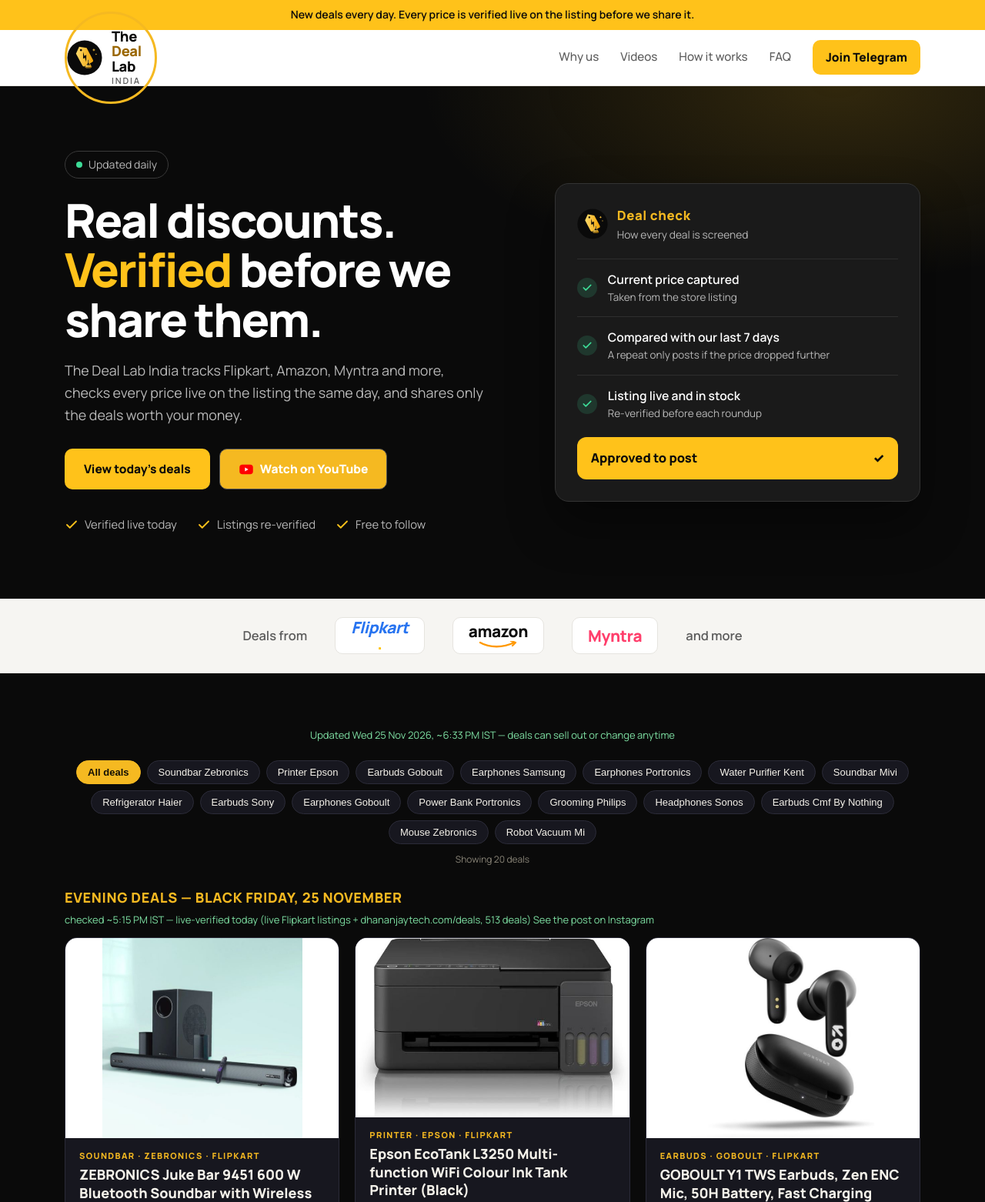
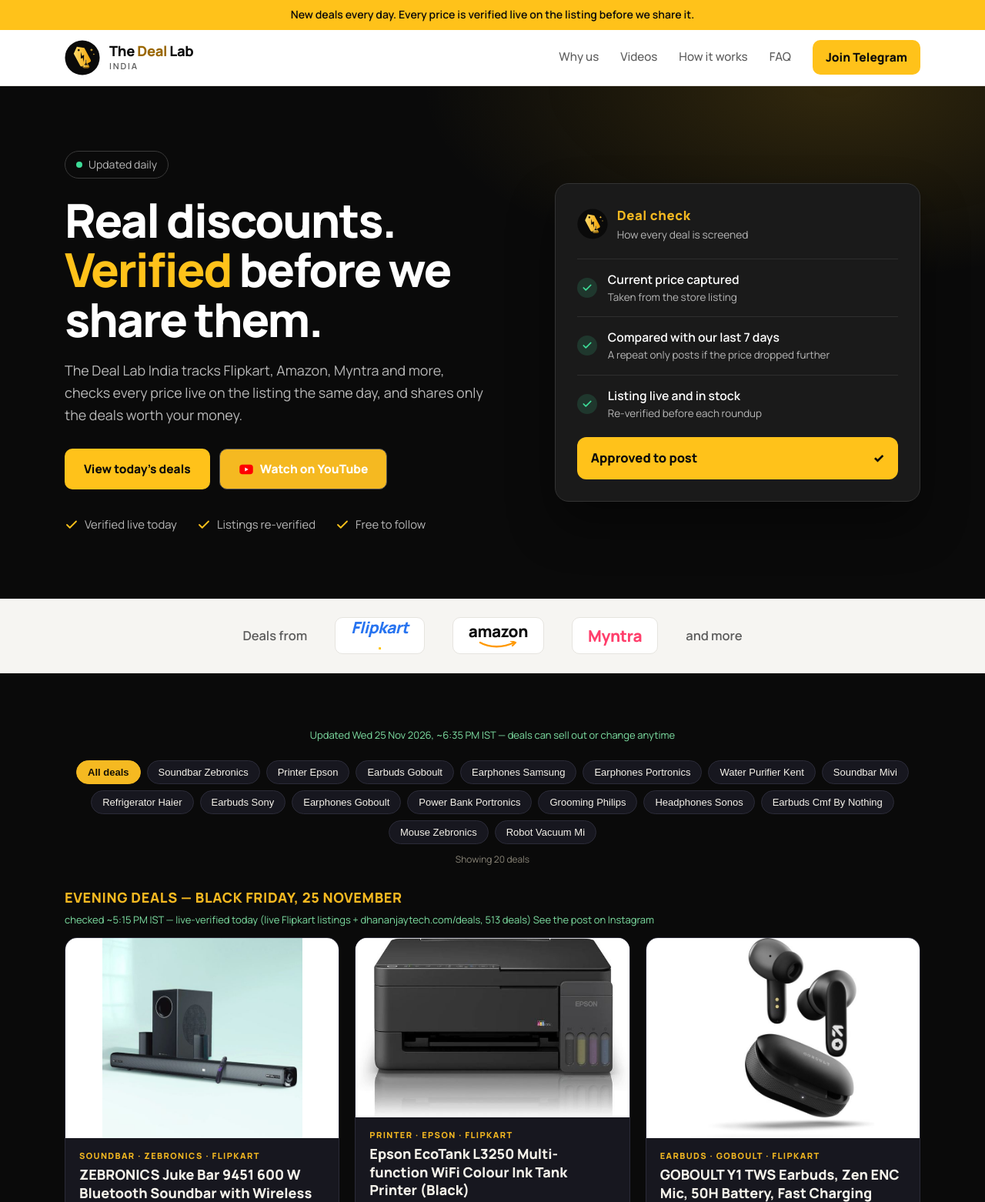
Before and after one commit to thedeallabindia/thedeallabindia.github.io, a plain HTML site: page index.html in a window 1280 px wide. Shown: the top 1562 px of the page at 77% size. Drawn offline with Linux system fonts and the light colour scheme.

Commit message:
Deal Lab: remove big gold circle around header/footer logo

```diff
--- a/index.html
+++ b/index.html
@@ -172,6 +172,8 @@ footer a{text-decoration:none}footer a:hover{color:#fff}
 @media (max-width:920px){.hero .wrap{grid-template-columns:1fr;gap:44px;padding-top:52px;padding-bottom:52px}.g3{grid-template-columns:1fr}.g4{grid-template-columns:1fr 1fr}.proc{grid-template-columns:1fr}.proc>div{border-right:0;border-bottom:1px solid var(--line)}.proc>div:last-child{border-bottom:0}nav a:not(.btn){display:none}section{padding-top:68px}.fg{grid-template-columns:1fr 1fr}.fg>div:first-child{grid-column:1/-1}}
 @media (max-width:540px){.g4{grid-template-columns:1fr}.band{padding:36px 24px}.top{font-size:.8rem}}
 @media (prefers-reduced-motion:reduce){html{scroll-behavior:auto}*{transition:none!important}}
+/* override old .logo circle rule (base CSS) so the header/footer logo lockup has no ring */
+a.logo{width:auto;height:auto;border:0;border-radius:0}
 </style>
 </head>
 <body>
@@ -228,7 +230,7 @@ footer a{text-decoration:none}footer a:hover{color:#fff}
 <div class="stores"><div class="wrap"><span>Deals from</span><span class="sw fk">Flipkart<i>.</i></span><span class="sw am">amazon<svg viewBox="0 0 52 9" aria-hidden="true"><path d="M3 2c12 7 30 7 44 0" fill="none" stroke="#FF9900" stroke-width="2.4" stroke-linecap="round"/><path d="M43 0l6 2-4 4" fill="none" stroke="#FF9900" stroke-width="2.2" stroke-linecap="round" stroke-linejoin="round"/></svg></span><span class="sw my">Myntra</span><span>and more</span></div></div>
 
 <div class="deals-band"><div class="wrap">
-  <p class="checked">Updated Wed 25 Nov 2026, ~6:33 PM IST — deals can sell out or change anytime</p>
+  <p class="checked">Updated Wed 25 Nov 2026, ~6:35 PM IST — deals can sell out or change anytime</p>
   <div class="chips"><button class="chip active" data-filter="all">All deals</button><button class="chip" data-filter="Soundbar Zebronics">Soundbar Zebronics</button><button class="chip" data-filter="Printer Epson">Printer Epson</button><button class="chip" data-filter="Earbuds Goboult">Earbuds Goboult</button><button class="chip" data-filter="Earphones Samsung">Earphones Samsung</button><button class="chip" data-filter="Earphones Portronics">Earphones Portronics</button><button class="chip" data-filter="Water Purifier Kent">Water Purifier Kent</button><button class="chip" data-filter="Soundbar Mivi">Soundbar Mivi</button><button class="chip" data-filter="Refrigerator Haier">Refrigerator Haier</button><button class="chip" data-filter="Earbuds Sony">Earbuds Sony</button><button class="chip" data-filter="Earphones Goboult">Earphones Goboult</button><button class="chip" data-filter="Power Bank Portronics">Power Bank Portronics</button><button class="chip" data-filter="Grooming Philips">Grooming Philips</button><button class="chip" data-filter="Headphones Sonos">Headphones Sonos</button><button class="chip" data-filter="Earbuds Cmf By Nothing">Earbuds Cmf By Nothing</button><button class="chip" data-filter="Mouse Zebronics">Mouse Zebronics</button><button class="chip" data-filter="Robot Vacuum Mi">Robot Vacuum Mi</button></div>
   <p class="count" id="count"></p>
   <div id="deals">
```
